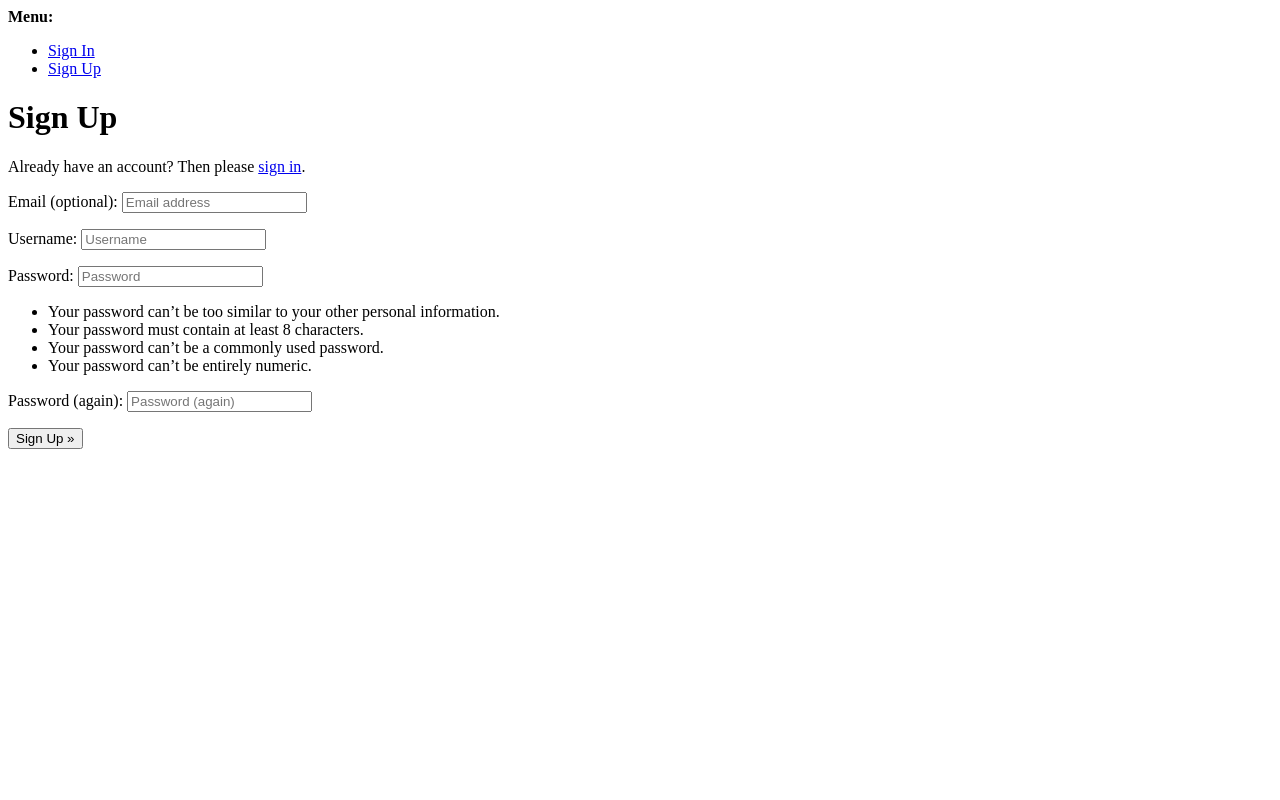
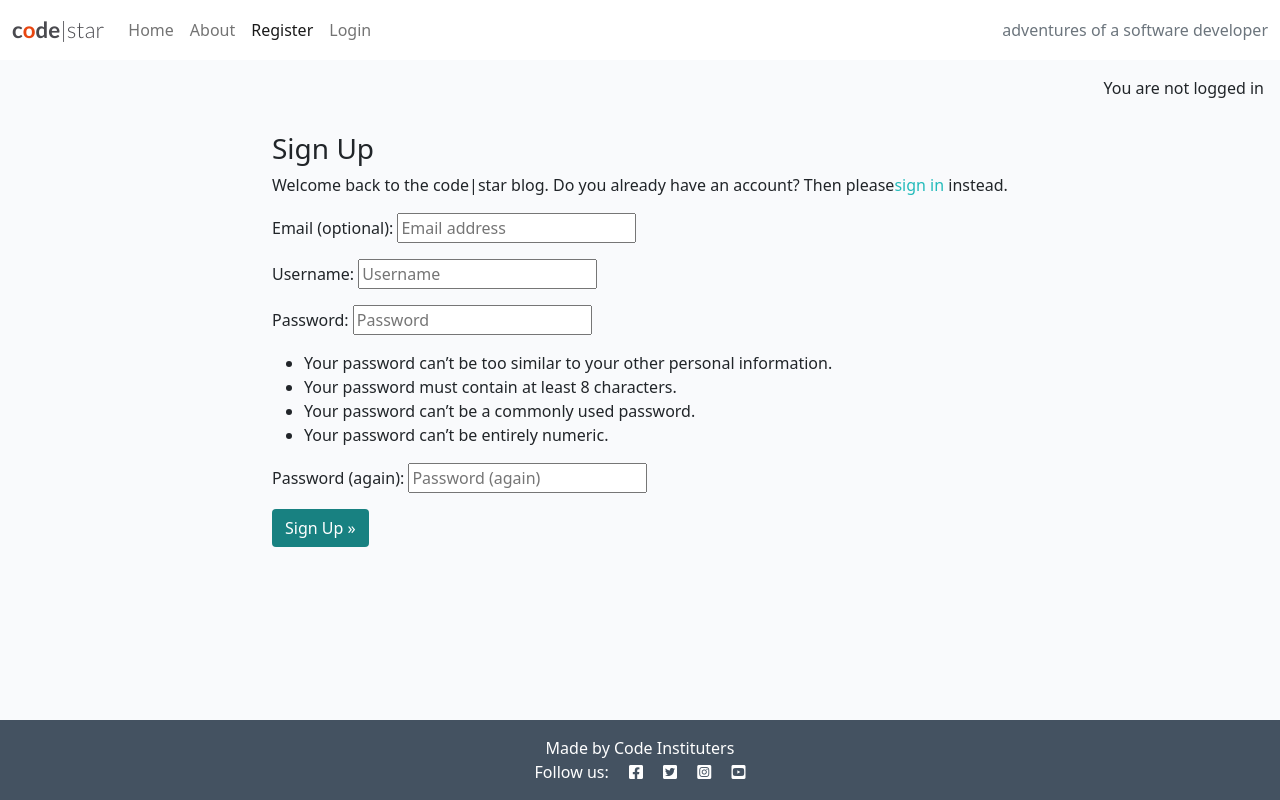
Before and after one commit to Marceillo/django-blog, a Django app: page /accounts/signup/ in a window 1280 px wide. Run offline with Django 4.2, Linux system fonts and the light colour scheme.

Commit message:
Add code to style the signup

```diff
--- a/templates/account/signup.html
+++ b/templates/account/signup.html
@@ -1,13 +1,17 @@
-{% extends "account/base.html" %}
+{% extends "base.html" %} <!--Changed to the base template to be able to add bootstrap-->
 
 {% load i18n %}
 
 {% block head_title %}{% trans "Signup" %}{% endblock head_title %}
-
+<!--Code bootrap added for styl of the page-->
 {% block content %}
-<h1>{% trans "Sign Up" %}</h1>
-
-<p>{% blocktrans %}Already have an account? Then please <a href="{{ login_url }}">sign in</a>.{% endblocktrans %}</p>
+<div class="container">
+  <div class="row">
+    <div class="col-md-8 mt-3 offset-md-2">
+<h3>{% trans "Sign Up" %}</h3>
+<!--Changed the message with a tag link to login-->
+<p>{% blocktrans %}Welcome back to the code|star blog. Do you already have an account? Then please<a class="link" href="{{ login_url }}">sign in</a>
+  instead.{% endblocktrans %}</p>
 
 <form class="signup" id="signup_form" method="post" action="{% url 'account_signup' %}">
   {% csrf_token %}
@@ -15,7 +19,11 @@
   {% if redirect_field_value %}
   <input type="hidden" name="{{ redirect_field_name }}" value="{{ redirect_field_value }}" />
   {% endif %}
-  <button type="submit">{% trans "Sign Up" %} &raquo;</button>
+  <!--Bootstrap code for btn same code as login eg-->
+  <button class="btn btn-signup right" type="submit">{% trans "Sign Up" %} &raquo;</button>
 </form>
+    </div>
+  </div>
+</div>
 
 {% endblock content %}
```
